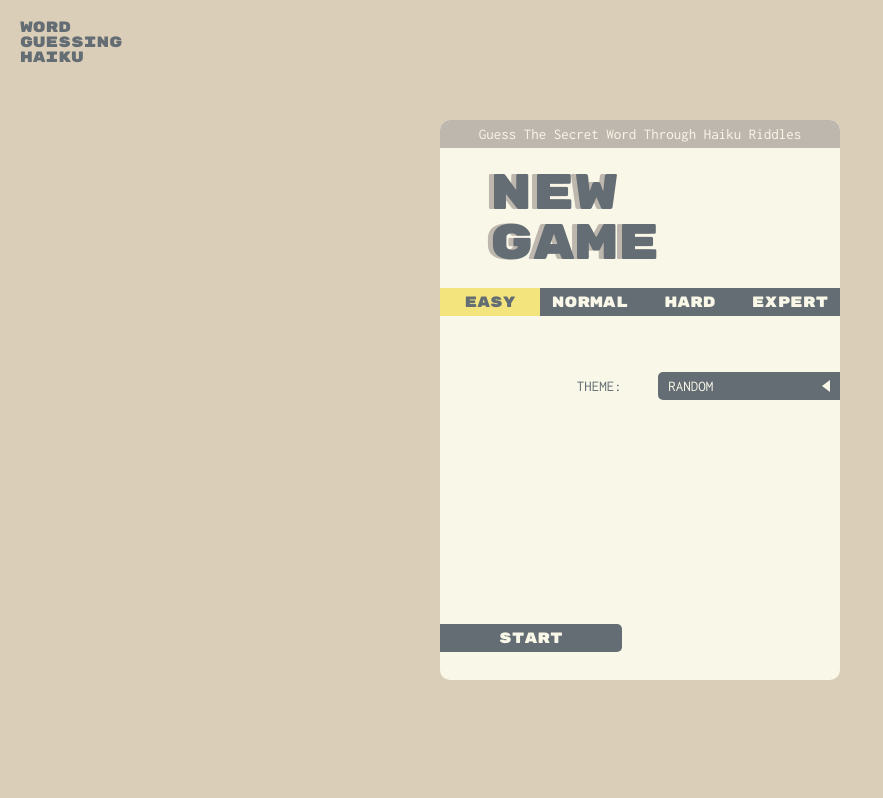
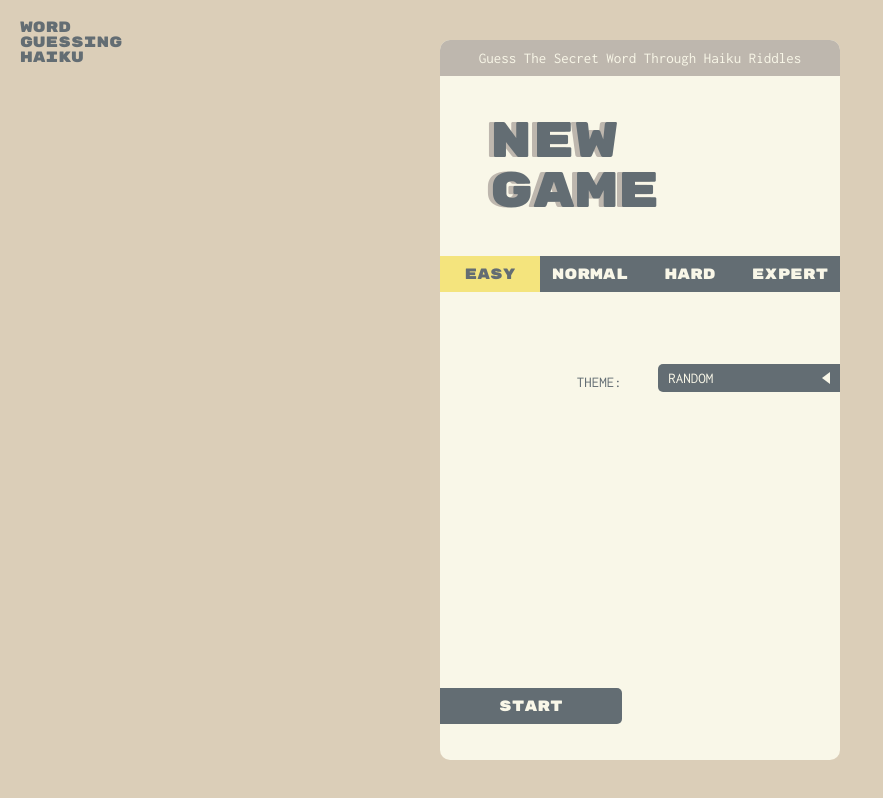
Before and after one commit to tslajus/word_guess_ai, a React (Vite) app: page / in a window 1280 px wide. Shown: the whole page, without its empty margins (0-883 px from the left). Built offline with nearby package versions, Linux system fonts and the light colour scheme.

Commit message:
Viewport size fix;

```diff
--- a/src/sass/mixins.scss
+++ b/src/sass/mixins.scss
@@ -62,8 +62,12 @@
     @media (max-width: 510px) and (orientation: portrait) {
       @content;
     }
+  } @else if $breakpoint == "horizontal-big-screen" {
+    @media (max-height: 800px) and (orientation: landscape) {
+      @content;
+    }
   } @else if $breakpoint == "horizontal-screen" {
-    @media (max-width: 1023px) and (orientation: landscape) {
+    @media (max-height: 750px) and (orientation: landscape) {
       @content;
     }
   }
--- a/src/screens/CurrentScreen/CurrentScreen.module.scss
+++ b/src/screens/CurrentScreen/CurrentScreen.module.scss
@@ -30,6 +30,12 @@
   }
 }
 
+@include respond("horizontal-big-screen") {
+  .container {
+    @include size($container-width, 90%);
+  }
+}
+
 @include respond("horizontal-screen") {
   .container {
     @include size(100%, 100%);
```
